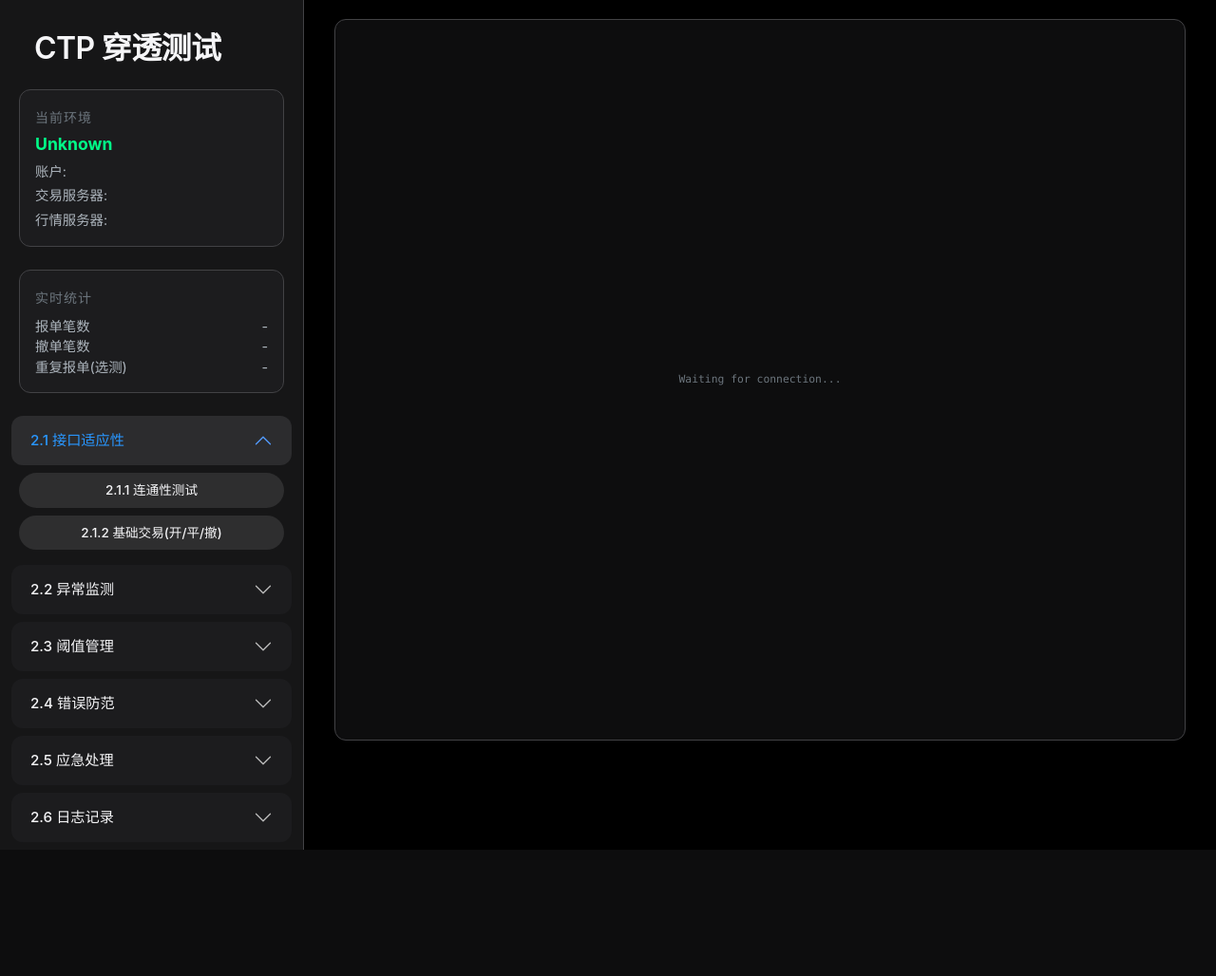
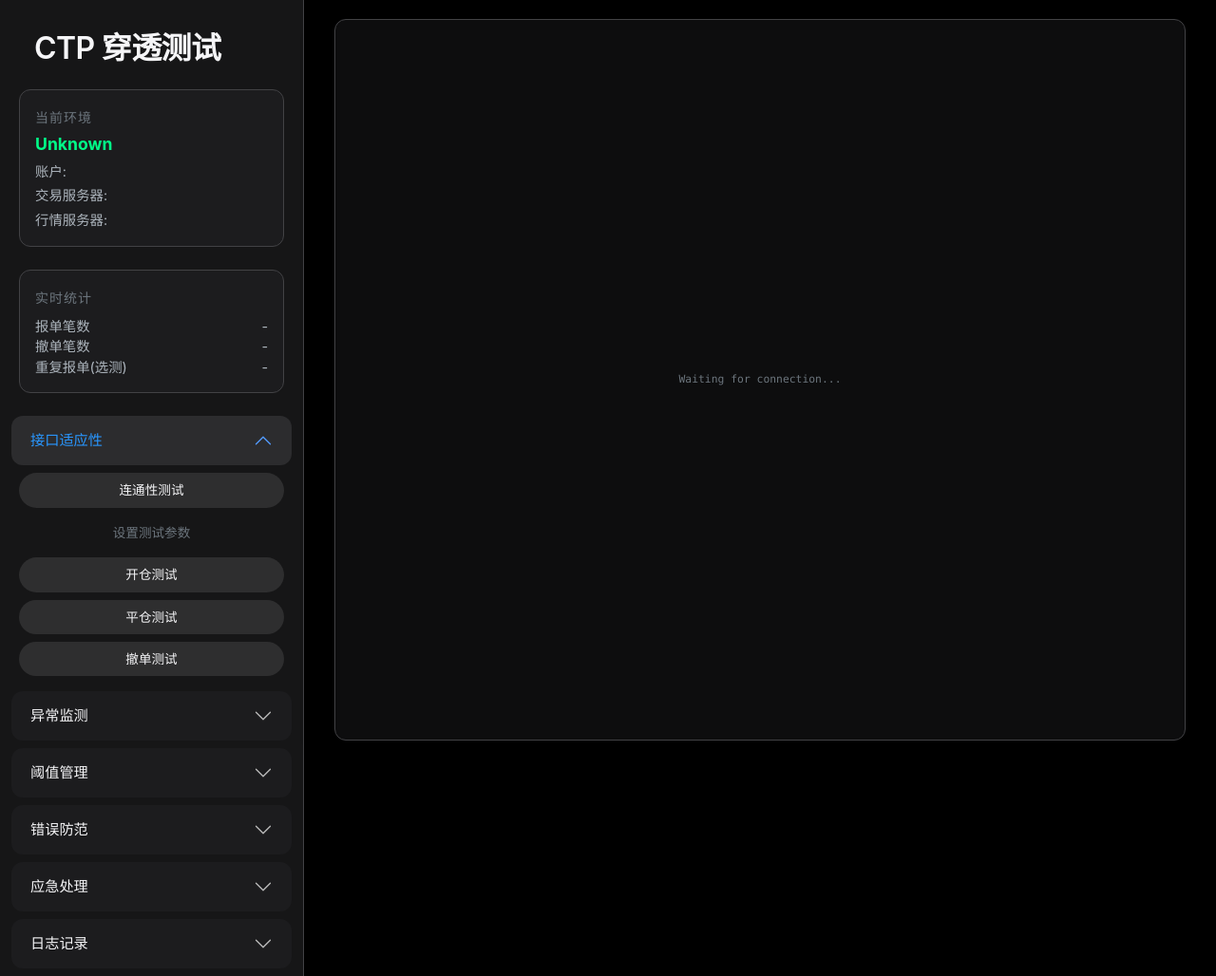
Before and after one commit to maroonxv/ctp-penetration-test-kit, a Flask app: page / in a window 1280 px wide. Shown: the whole page at 95% size. Before the commit the page ends 895 px from the top, so only its background shows below. Run offline with Flask 3, Linux system fonts and the light colour scheme; the visitor is signed in with stand-in values (Sample User, id 1); some libraries are stand-ins or nearby versions.

Commit message:
[feat] 把测试拆分开来，可以以更细的粒度进行测试

```diff
--- a/config.yaml
+++ b/config.yaml
@@ -1,9 +1,9 @@
-deal_buy_price: 810.0
+deal_buy_price: 800.0
 rest_test_price: 168220
 rest_test_symbol: LC2607
 risk_thresholds:
   max_cancel_count: 5
   max_order_count: 5
   max_symbol_order_count: 3
-safe_buy_price: 780.0
+safe_buy_price: 775.0
 test_symbol: i2605
--- a/src/web/app.py
+++ b/src/web/app.py
@@ -321,22 +321,13 @@
 def run_case(case_id):
     process_manager.start_worker()
     case_id = (case_id or "").strip()
-    if case_id == "2.2.1":
-        ok, data = _hard_disconnect_orchestrate(case_id)
-        if not ok and data.get("reason") == "busy":
-            return jsonify({"status": "busy", "msg": "当前有测试正在运行，请等待结束", "data": data}), 200
-        if not ok:
-            return jsonify({"status": "error", "msg": f"{case_id} 连接中断演练失败", "data": data}), 500
-        return jsonify({"status": "success", "msg": f"{case_id} 连接中断演练已完成", "data": data})
 
-    if case_id == "2.5.1":
-        ok, data = _run_2_5_1_orchestrate(case_id)
-        if not ok:
-            is_busy = data.get("busy") or (data.get("reason") == "rpc_failed_or_busy")
-            msg = "当前有测试正在运行，请等待结束" if is_busy else f"{case_id} 执行失败: {data.get('reason')}"
-            status_code = 200 if is_busy else 500
-            return jsonify({"status": "busy" if is_busy else "error", "msg": msg, "data": data}), status_code
-        return jsonify({"status": "success", "msg": f"{case_id} 测试已完成", "data": data})
+    # 2.5.1.3: Force Exit (Kill Worker)
+    if case_id == "2.5.1.3":
+        log.info(f"【{case_id}】2.5.1.3：强制账号退出（模拟断电/进程终止） {_now_text()}")
+        process_manager.kill_worker()
+        log.info(f"【{case_id}】Worker 已终止")
+        return jsonify({"status": "success", "msg": "Worker 已强制终止", "data": {"action": "kill"}})
 
     resp = rpc.request("RUN_CASE", {"case_id": case_id}, timeout=3.0)
     if not resp.get("ok"):
--- a/src/web/templates/index.html
+++ b/src/web/templates/index.html
@@ -42,55 +42,77 @@
                 <div class="accordion" id="testAccordion">
                     <!-- 2.1 基础 -->
                     <div class="accordion-item">
-                        <h2 class="accordion-header"><button class="accordion-button" type="button" data-bs-toggle="collapse" data-bs-target="#c21">2.1 接口适应性</button></h2>
+                        <h2 class="accordion-header"><button class="accordion-button" type="button" data-bs-toggle="collapse" data-bs-target="#c21">接口适应性</button></h2>
                         <div id="c21" class="accordion-collapse collapse show" data-bs-parent="#testAccordion">
                             <div class="accordion-body p-2">
-                                <button onclick="runTest('2.1.1')" class="btn btn-outline-light btn-sm w-100 mb-2">2.1.1 连通性测试</button>
-                                <button onclick="openTestConfigModal()" class="btn btn-outline-light btn-sm w-100">2.1.2 基础交易(开/平/撤)</button>
+                                <button onclick="runTest('2.1.1')" class="btn btn-outline-light btn-sm w-100 mb-2">连通性测试</button>
+                                <button onclick="openTestConfigModal()" class="btn btn-outline-secondary btn-sm w-100 mb-2">设置测试参数</button>
+                                <button onclick="runTest('2.1.2.1')" class="btn btn-outline-light btn-sm w-100 mb-2">开仓测试</button>
+                                <button onclick="runTest('2.1.2.2')" class="btn btn-outline-light btn-sm w-100 mb-2">平仓测试</button>
+                                <button onclick="runTest('2.1.2.3')" class="btn btn-outline-light btn-sm w-100">撤单测试</button>
                             </div>
                         </div>
                     </div>
 
                     <!-- 2.2 异常 -->
                     <div class="accordion-item">
-                        <h2 class="accordion-header"><button class="accordion-button collapsed" type="button" data-bs-toggle="collapse" data-bs-target="#c22">2.2 异常监测</button></h2>
+                        <h2 class="accordion-header"><button class="accordion-button collapsed" type="button" data-bs-toggle="collapse" data-bs-target="#c22">异常监测</button></h2>
                         <div id="c22" class="accordion-collapse collapse" data-bs-parent="#testAccordion">
                             <div class="accordion-body p-2">
-                                <button onclick="runTest('2.2.1')" class="btn btn-outline-light btn-sm w-100 mb-2">2.2.1 连接状态监测</button>
-                                <button onclick="runTest('2.2.2')" class="btn btn-outline-light btn-sm w-100 mb-2">2.2.2 报撤单笔数监测</button>
-                                <button onclick="runTest('2.2.3')" class="btn btn-outline-light btn-sm w-100">2.2.3 重复报单监测</button>
+                                <button onclick="runTest('2.2.1.1')" class="btn btn-outline-light btn-sm w-100 mb-2">连接状态监测</button>
+                                <button onclick="runTest('2.2.1.2')" class="btn btn-outline-light btn-sm w-100 mb-2">断线模拟</button>
+                                <button onclick="runTest('2.2.1.3')" class="btn btn-outline-light btn-sm w-100 mb-2">重连模拟</button>
+                                <hr class="border-secondary opacity-25 my-3">
+                                <button onclick="runTest('2.2.2.1')" class="btn btn-outline-light btn-sm w-100 mb-2">报单笔数监测</button>
+                                <button onclick="runTest('2.2.2.2')" class="btn btn-outline-light btn-sm w-100 mb-2">撤单笔数监测</button>
+                                <hr class="border-secondary opacity-25 my-3">
+                                <button onclick="runTest('2.2.3.1')" class="btn btn-outline-light btn-sm w-100 mb-2">重复报单监测(开)</button>
+                                <button onclick="runTest('2.2.3.2')" class="btn btn-outline-light btn-sm w-100 mb-2">重复报单监测(平)</button>
+                                <button onclick="runTest('2.2.3.3')" class="btn btn-outline-light btn-sm w-100">重复报单监测(撤)</button>
                             </div>
                         </div>
                     </div>
 
                     <!-- 2.3 阈值 -->
                     <div class="accordion-item">
-                        <h2 class="accordion-header"><button class="accordion-button collapsed" type="button" data-bs-toggle="collapse" data-bs-target="#c23">2.3 阈值管理</button></h2>
+                        <h2 class="accordion-header"><button class="accordion-button collapsed" type="button" data-bs-toggle="collapse" data-bs-target="#c23">阈值管理</button></h2>
                         <div id="c23" class="accordion-collapse collapse" data-bs-parent="#testAccordion">
                             <div class="accordion-body p-2">
-                                <button onclick="openThresholdModal()" class="btn btn-outline-light btn-sm w-100 mb-2">2.3.1 阈值设置及预警</button>
+                                <button onclick="openThresholdModal()" class="btn btn-outline-secondary btn-sm w-100 mb-2">设置阈值</button>
+                                <button onclick="runTest('2.3.1.1')" class="btn btn-outline-light btn-sm w-100 mb-2">报单笔数预警</button>
+                                <button onclick="runTest('2.3.1.3')" class="btn btn-outline-light btn-sm w-100 mb-2">撤单笔数预警</button>
+                                <button onclick="runTest('2.3.1.5')" class="btn btn-outline-light btn-sm w-100">重复报单预警</button>
                             </div>
                         </div>
                     </div>
 
                     <!-- 2.4 错误 -->
                     <div class="accordion-item">
-                        <h2 class="accordion-header"><button class="accordion-button collapsed" type="button" data-bs-toggle="collapse" data-bs-target="#c24">2.4 错误防范</button></h2>
+                        <h2 class="accordion-header"><button class="accordion-button collapsed" type="button" data-bs-toggle="collapse" data-bs-target="#c24">错误防范</button></h2>
                         <div id="c24" class="accordion-collapse collapse" data-bs-parent="#testAccordion">
                             <div class="accordion-body p-2">
-                                <button onclick="runTest('2.4.1')" class="btn btn-outline-light btn-sm w-100 mb-2">2.4.1 交易指令检查</button>
-                                <button onclick="runTest('2.4.2')" class="btn btn-outline-light btn-sm w-100">2.4.2 错误提示功能</button>
+                                <button onclick="runTest('2.4.1.1')" class="btn btn-outline-light btn-sm w-100 mb-2">合约代码错误</button>
+                                <button onclick="runTest('2.4.1.2')" class="btn btn-outline-light btn-sm w-100 mb-2">价格错误</button>
+                                <button onclick="runTest('2.4.1.3')" class="btn btn-outline-light btn-sm w-100 mb-2">数量超限</button>
+                                <hr class="border-secondary opacity-25 my-3">
+                                <button onclick="runTest('2.4.2.1')" class="btn btn-outline-light btn-sm w-100 mb-2">资金不足提示</button>
+                                <button onclick="runTest('2.4.2.2')" class="btn btn-outline-light btn-sm w-100 mb-2">持仓不足提示</button>
+                                <button onclick="runTest('2.4.2.3')" class="btn btn-outline-light btn-sm w-100">市场状态错误</button>
                             </div>
                         </div>
                     </div>
 
                     <!-- 2.5 应急 -->
                     <div class="accordion-item">
-                        <h2 class="accordion-header"><button class="accordion-button collapsed" type="button" data-bs-toggle="collapse" data-bs-target="#c25">2.5 应急处理</button></h2>
+                        <h2 class="accordion-header"><button class="accordion-button collapsed" type="button" data-bs-toggle="collapse" data-bs-target="#c25">应急处理</button></h2>
                         <div id="c25" class="accordion-collapse collapse" data-bs-parent="#testAccordion">
                             <div class="accordion-body p-2">
-                                <button onclick="runTest('2.5.1')" class="btn btn-danger btn-sm w-100 mb-2">2.5.1 暂停交易</button>
-                                <button onclick="runTest('2.5.2')" class="btn btn-outline-light btn-sm w-100 mb-2">2.5.2 批量撤单</button>
+                                <button onclick="runTest('2.5.1.1')" class="btn btn-outline-light btn-sm w-100 mb-2">限制交易权限</button>
+                                <button onclick="runTest('2.5.1.2')" class="btn btn-outline-light btn-sm w-100 mb-2">暂停策略执行</button>
+                                <button onclick="runTest('2.5.1.3')" class="btn btn-danger btn-sm w-100 mb-2">强制账号退出</button>
+                                <hr class="border-secondary opacity-25 my-3">
+                                <button onclick="runTest('2.5.2.1')" class="btn btn-outline-light btn-sm w-100 mb-2">撤销部分成交</button>
+                                <button onclick="runTest('2.5.2.2')" class="btn btn-outline-light btn-sm w-100 mb-2">批量撤销所有</button>
                                 <hr class="border-secondary opacity-25 my-3">
                                 <button onclick="resetSystem()" class="btn btn-success btn-sm w-100">重置 / 恢复交易权限</button>
                             </div>
@@ -99,10 +121,10 @@
 
                     <!-- 2.6 日志 -->
                     <div class="accordion-item">
-                        <h2 class="accordion-header"><button class="accordion-button collapsed" type="button" data-bs-toggle="collapse" data-bs-target="#c26">2.6 日志记录</button></h2>
+                        <h2 class="accordion-header"><button class="accordion-button collapsed" type="button" data-bs-toggle="collapse" data-bs-target="#c26">日志记录</button></h2>
                         <div id="c26" class="accordion-collapse collapse" data-bs-parent="#testAccordion">
                             <div class="accordion-body p-2">
-                                <button onclick="runTest('2.6.1')" class="btn btn-outline-light btn-sm w-100">2.6.1 日志记录功能</button>
+                                <button onclick="runTest('2.6.1')" class="btn btn-outline-light btn-sm w-100">日志记录功能</button>
                             </div>
                         </div>
                     </div>
@@ -125,7 +147,7 @@
         <div class="modal-dialog">
             <div class="modal-content">
                 <div class="modal-header">
-                    <h5 class="modal-title">2.3.1 阈值设置及预警</h5>
+                    <h5 class="modal-title">阈值设置及预警</h5>
                     <button type="button" class="btn-close" data-bs-dismiss="modal" aria-label="Close"></button>
                 </div>
                 <div class="modal-body">
@@ -159,7 +181,7 @@
                 </div>
                 <div class="modal-footer">
                     <button type="button" class="btn btn-secondary" data-bs-dismiss="modal">取消</button>
-                    <button type="button" class="btn btn-primary" onclick="saveAndRunThresholdTest()">保存并运行测试</button>
+                    <button type="button" class="btn btn-primary" onclick="saveThresholds()">保存配置</button>
                 </div>
             </div>
         </div>
@@ -170,7 +192,7 @@
         <div class="modal-dialog">
             <div class="modal-content">
                 <div class="modal-header">
-                    <h5 class="modal-title">2.1.2 基础交易参数设置</h5>
+                    <h5 class="modal-title">基础交易参数设置</h5>
                     <button type="button" class="btn-close" data-bs-dismiss="modal" aria-label="Close"></button>
                 </div>
                 <div class="modal-body">
@@ -387,11 +409,10 @@
             }
         }
 
-        function saveAndRunThresholdTest() {
+        function saveThresholds() {
             applyThresholds().then((success) => {
                 if (success) {
                     if (thresholdModal) thresholdModal.hide();
-                    runTest('2.3.1');
                 }
             });
         }
@@ -420,7 +441,7 @@
             }
         }
 
-        function saveAndRunTestConfig() {
+        function saveTestConfig() {
             const symbol = testConfigInputs.symbol.value.trim();
             const safePrice = parseFloat(testConfigInputs.safePrice.value);
             const dealPrice = parseFloat(testConfigInputs.dealPrice.value);
@@ -446,7 +467,6 @@
                     if (data.status !== 'success') throw new Error(data.msg || '配置保存失败');
                     showToast('配置已更新', `合约=${symbol}, 价格=${safePrice}/${dealPrice}`, 'warning');
                     if (testConfigModal) testConfigModal.hide();
-                    runTest('2.1.2');
                 })
                 .catch(err => {
                     showToast('配置保存失败', String(err), 'danger');
```
Also changed, not shown: src/tests/cases.py (+241 -85 lines), src/worker.py (+24 -9 lines).
